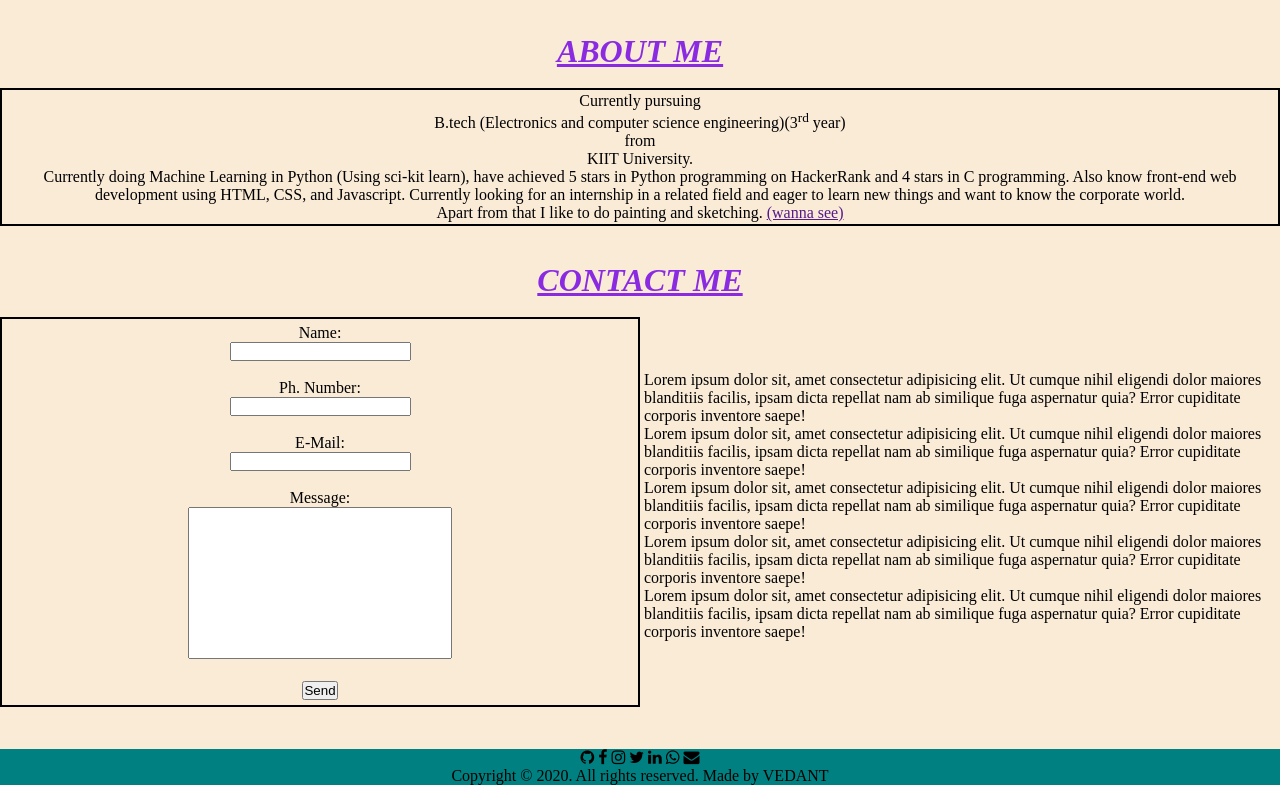
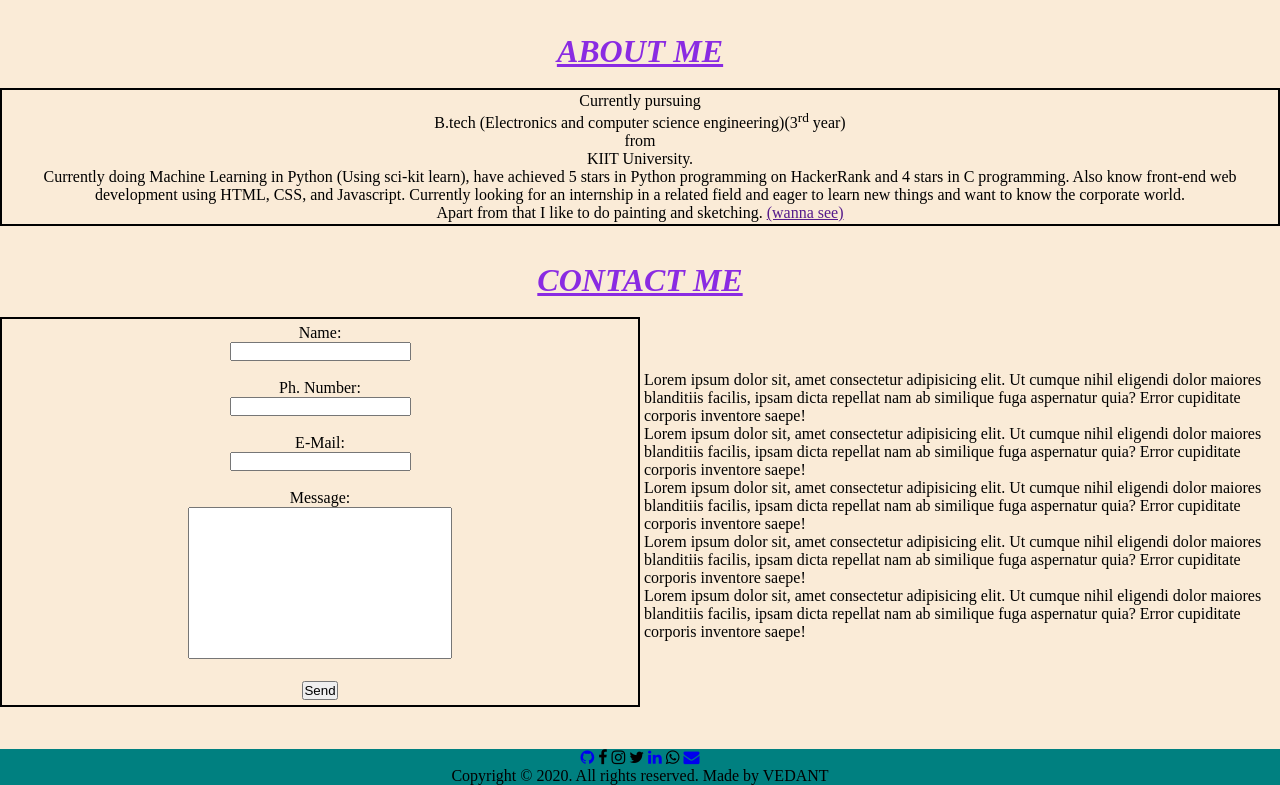
Before and after one commit to Vedant950/Portfolio, a plain HTML site: page portfolio.html in a window 1280 px wide. Shown: the part 1086-1871 px from the top of the page. Drawn offline with Linux system fonts and the light colour scheme.

Commit message:
added some linkss

```diff
--- a/portfolio.html
+++ b/portfolio.html
@@ -165,13 +165,13 @@
         <br>
 
     <footer>
-        <i class="fa fa-github"></i>
+        <a href="https://github.com/Vedant950" target="blank"><i class="fa fa-github"></i></a>
         <i class="fa fa-facebook"></i>
         <i class="fa fa-instagram"></i>
         <i class="fa fa-twitter"></i>
-        <i class="fa fa-linkedin"></i>
+        <a href="http://linkedin.com/in/vedant-tibrewal-967088193" target="_blank" rel="noopener noreferrer"><i class="fa fa-linkedin"></i></a>
         <i class="fa fa-whatsapp"></i>
-        <i class="fa fa-envelope"></i>
+        <a href="mailto:1830208@kiit.ac.in"><i class="fa fa-envelope"></i></a>
         <br>
         Copyright © 2020. All rights reserved. Made by VEDANT
     </footer>
```
